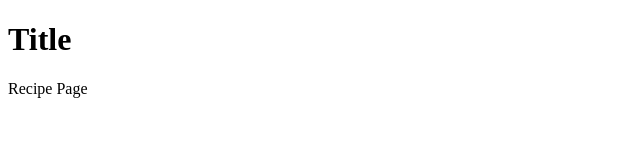
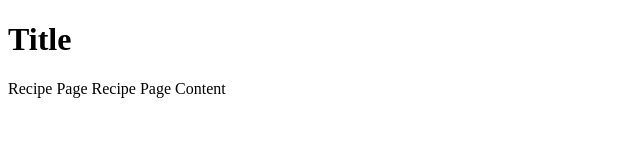
Before and after one commit to Tommy1023/get_demo, a plain HTML site: page index.html in a window 1280 px wide. Shown: the whole page, without its empty margins (0-640 px from the left). Drawn offline with Linux system fonts and the light colour scheme.

Commit message:
Recipe Page Content

```diff
--- a/index.html
+++ b/index.html
@@ -11,6 +11,7 @@
   <div class="header">
     <div class="nav"></div>
     Recipe Page
+    Recipe Page Content
   </div>
   <div class="footer"></div>
 </body>
```
